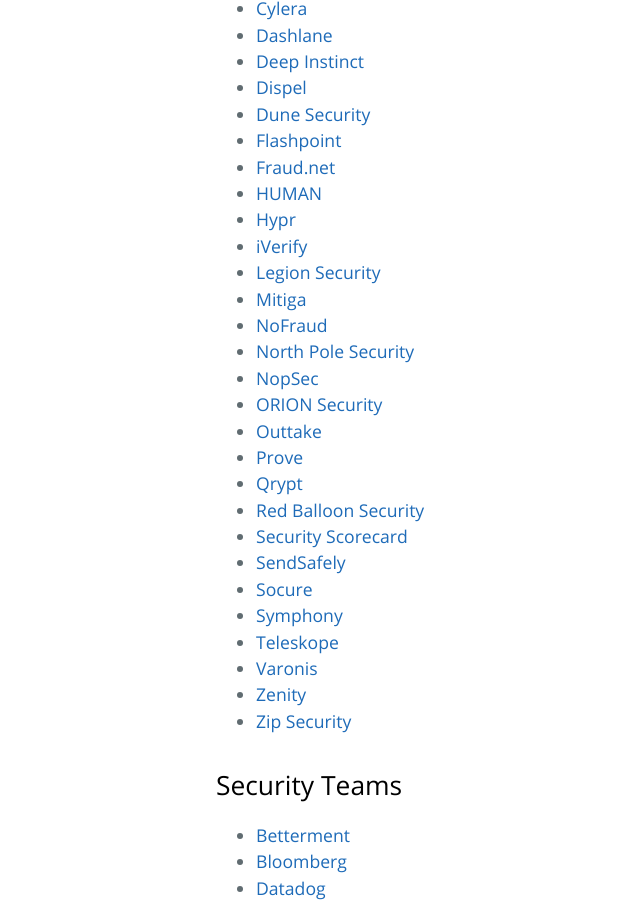
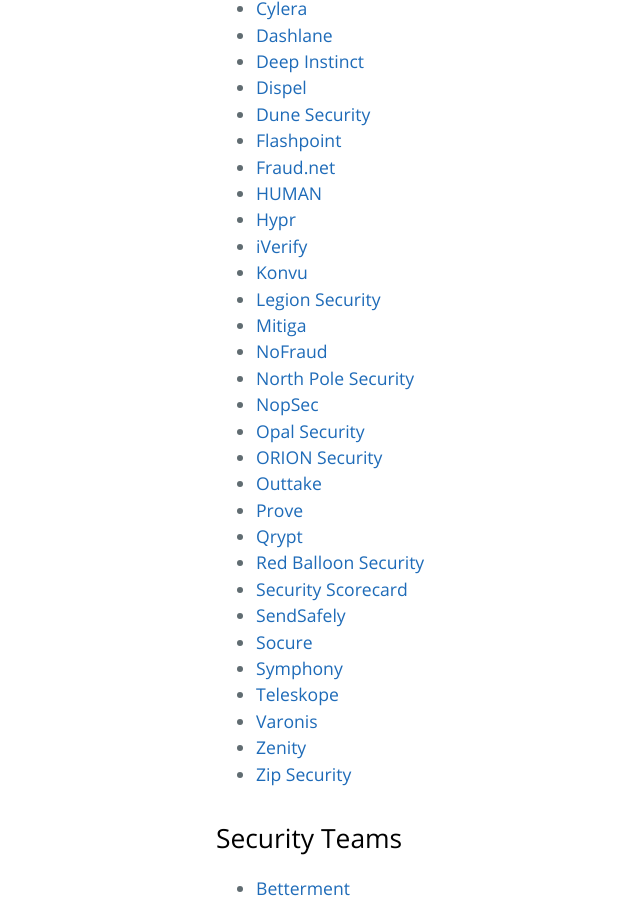
Before and after one commit to trailofbits/nyc-infosec, a Jekyll site: the page built from companies.md, in a window 1280 px wide and 900 px high, scrolled down 1098 px. Shown: the whole window, without its empty margins (8-648 px from the left). Built offline with Jekyll 4.4.1, drawn with Linux system fonts in a browser that asks for light colours; our own code applies the rules of GitHub Pages for plain Markdown files.

Commit message:
Fix NYSEC url + Add Konvu & Opal in companies (#37)
* Fix NYSEC url

* Add Konvu and Opal Security in products

```diff
--- a/companies.md
+++ b/companies.md
@@ -42,11 +42,13 @@
 * [HUMAN](https://www.humansecurity.com/)
 * [Hypr](https://www.hypr.com/)
 * [iVerify](https://iverify.io/)
+* [Konvu](https://konvu.com/)
 * [Legion Security](https://www.legionsecurity.ai/)
 * [Mitiga](https://www.mitiga.io/)
 * [NoFraud](https://nofraud.com/)
 * [North Pole Security](https://northpole.security)
 * [NopSec](https://www.nopsec.com/)
+* [Opal Security](https://www.opal.dev/)
 * [ORION Security](https://www.orionsec.io/)
 * [Outtake](https://www.outtake.ai/)
 * [Prove](https://www.prove.com/)
```
Also changed, not shown: README.md (+1 -1 lines).
